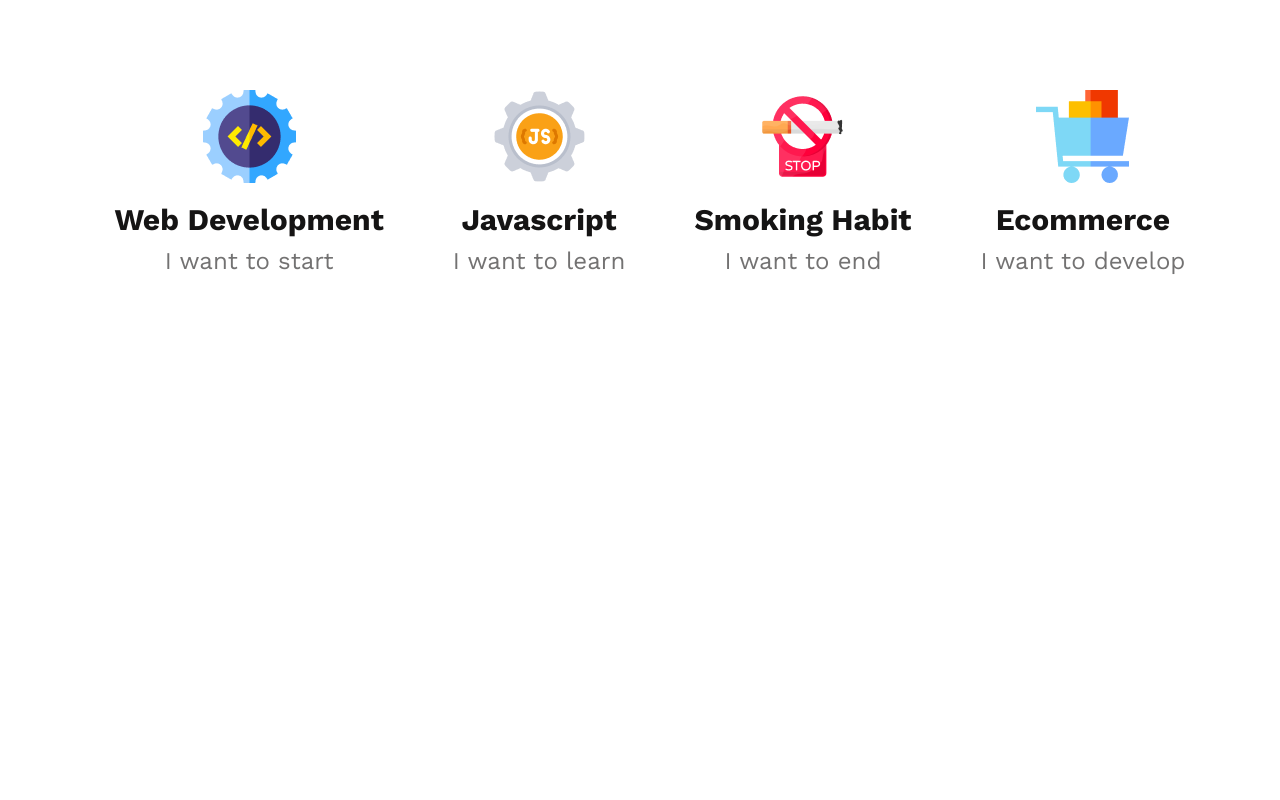
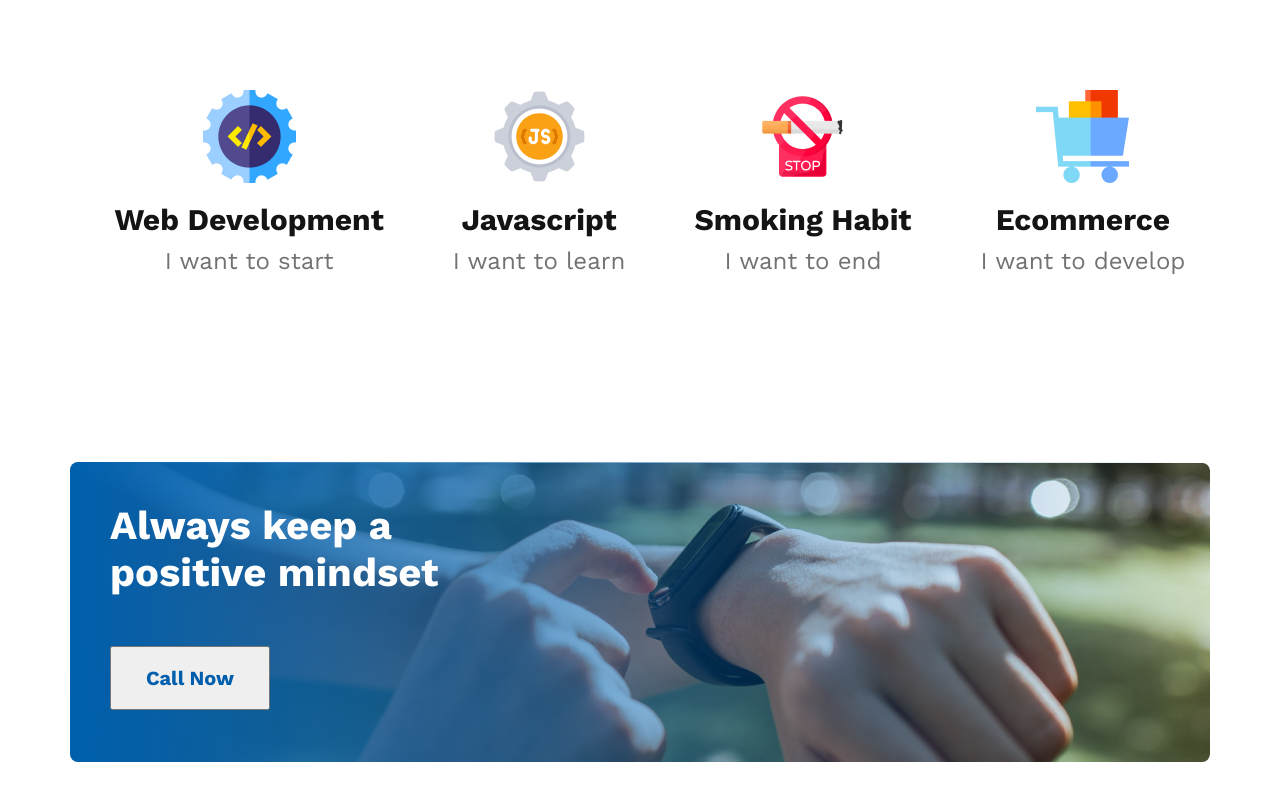
Before and after one commit to Raisarichi/new-portfolio, a plain HTML site: page index.html in a window 1280 px wide. Shown: the part 2083-2883 px from the top of the page. Before the commit the page ends 2445 px from the top, so only its background shows below. Drawn offline with nearby package versions, Linux system fonts and the light colour scheme.

Commit message:
contact section added

```diff
--- a/index.html
+++ b/index.html
@@ -68,6 +68,15 @@
                 </div>
             </div>
         </section>
+        <!--contact section -->
+        <section class="contact">
+            <div class="contact-container">
+                <div class="contact">
+                    <h3 class="contact-header">Always keep a<br> positive mindset</h3>
+                    <button class="btn-second"> Call Now</button>
+                </div>
+            </div>
+        </section>
 
     </main>
     <footer>
--- a/styles/portfolio.css
+++ b/styles/portfolio.css
@@ -102,3 +102,29 @@
 
 
 }
+/* Styles for contact section */
+.contact-container{
+    width: 1140px;
+    height: 300px;
+    margin-top: 100px;
+    margin-bottom: 130px;
+    background-image:
+            linear-gradient(90deg, #005FAC 0%, rgba(0, 95, 172, 0) 100%), url(
+'/images/watch.png');
+    border-radius:  8px;
+
+}
+.contact-header{
+    font-weight: 700;
+    font-size: 40px;
+    color:#ffff;
+    padding: 40px;
+}
+.btn-second{
+    width: 160px;
+    height: 64px;
+    font-weight: 600;
+    font-size: 20px;
+    color: #005FAC;
+    margin:10px 40px;
+}
```
